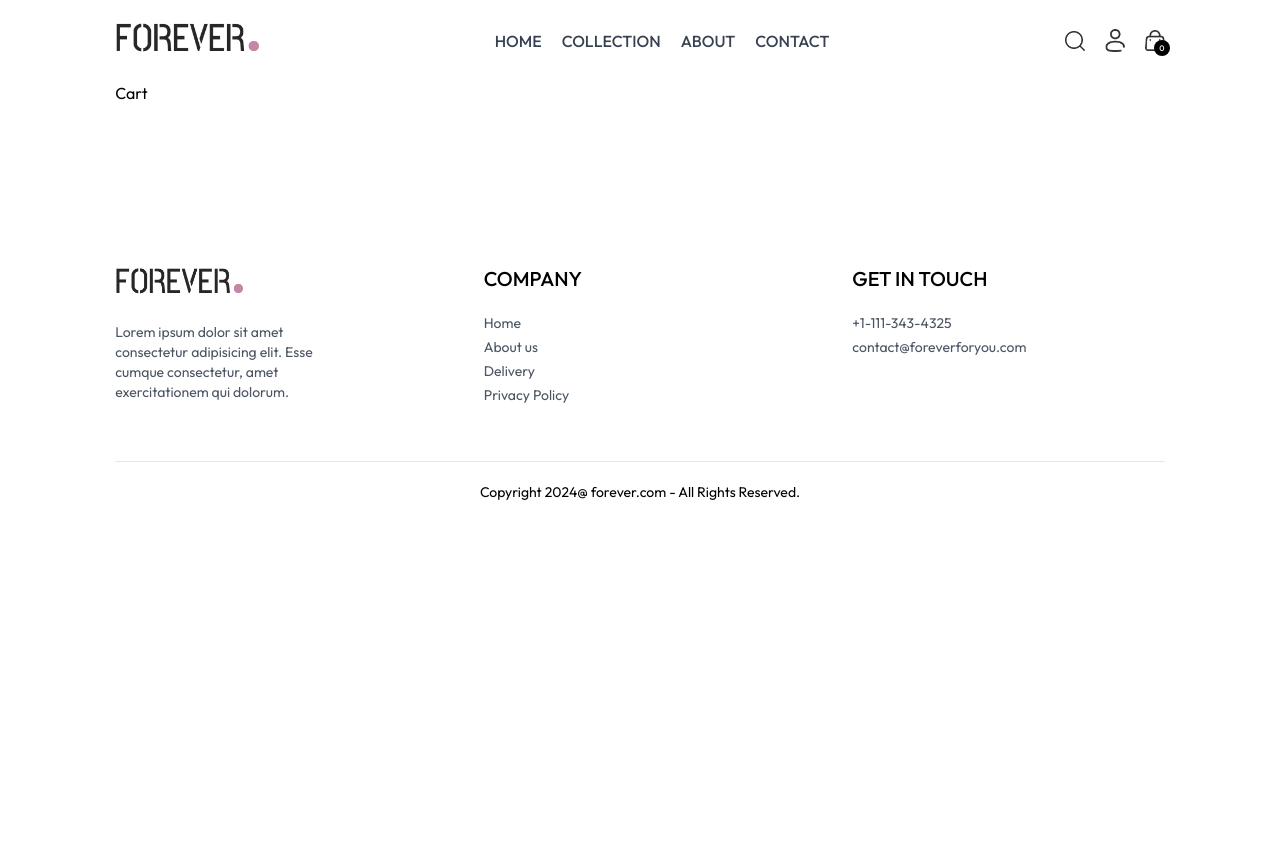
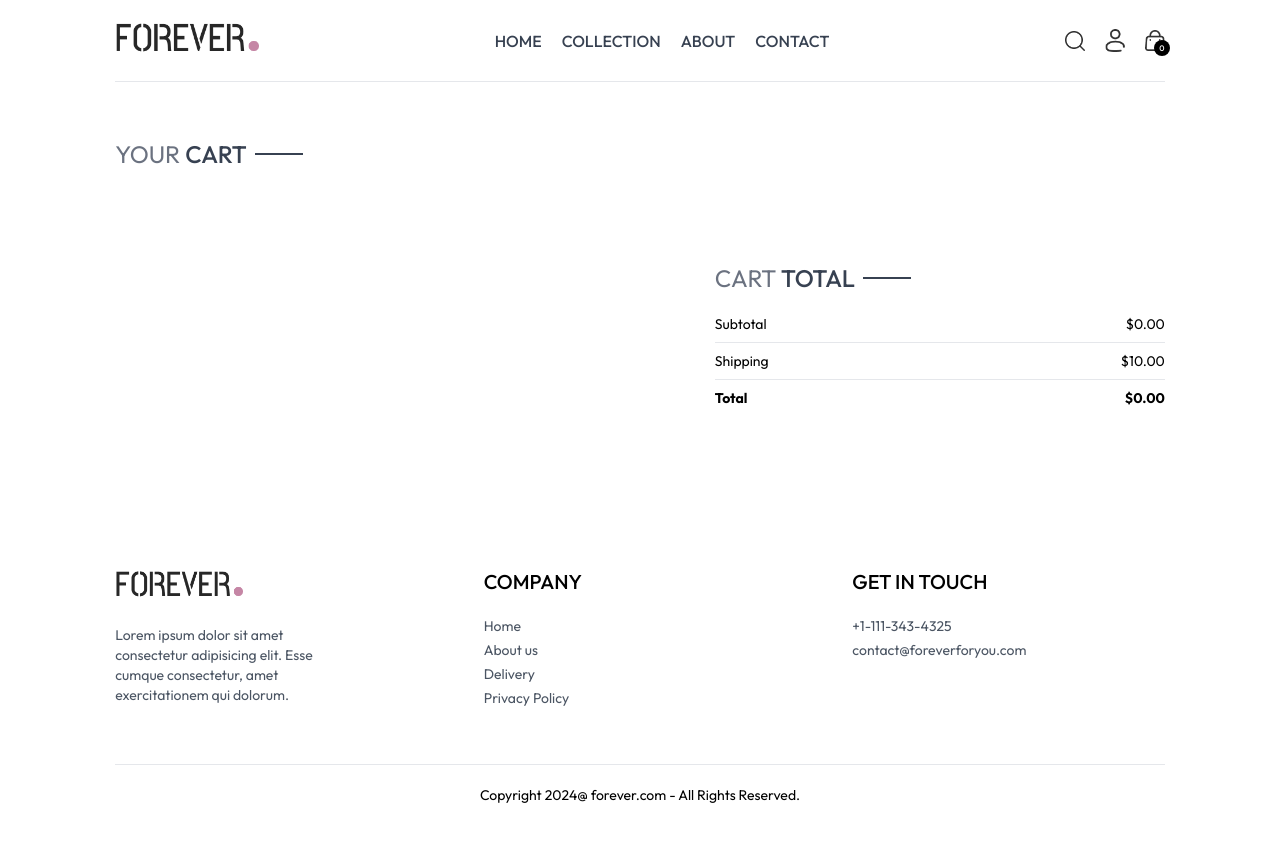
Before and after one commit to imran-assad/ecommerceWebProject2, a React (Vite) app: page /cart in a window 1280 px wide. Shown: the top 842 px of the page. Before the commit the page ends 800 px from the top, so only its background shows below. Built offline with nearby package versions, Linux system fonts and the light colour scheme.

Commit message:
cart component completed

```diff
--- a/src/App.jsx
+++ b/src/App.jsx
@@ -6,7 +6,7 @@
 import { About } from "./pages/About";
 import { Contact } from "./pages/Contact";
 import { Product } from "./pages/Product";
-import { Cart } from "./pages/Cart";
+import Cart from "./pages/Cart";
 import { Login } from "./pages/Login";
 import { PlaceOrder } from "./pages/PlaceOrder";
 import { Orders } from "./pages/Orders";
--- /dev/null
+++ b/src/components/CartTotal.jsx
@@ -0,0 +1,44 @@
+import React, { useContext } from "react";
+import { ShopContext } from "../context/ShopContext";
+import Title from "./Title";
+
+const CartTotal = () => {
+  const { currency, delivery_fee, getCartAmount } = useContext(ShopContext);
+  return (
+    <>
+      <div className="w-full">
+        <div className="text-2xl">
+          <Title text1={"CART"} text2={"TOTAL"} />
+
+          <div className="flex flex-col gap-2 mt-2 text-sm">
+            <div className="flex justify-between">
+              <p>Subtotal</p>
+              <p>
+                {currency}
+                {getCartAmount()}.00
+              </p>
+            </div>
+            <hr />
+            <div className="flex justify-between">
+              <p>Shipping </p>
+              <p>
+                {currency}
+                {delivery_fee}.00
+              </p>
+            </div>
+            <hr />
+            <div className="flex justify-between">
+              <b>Total</b>
+              <b>
+                {currency}
+                {getCartAmount() === 0 ? 0 : getCartAmount() + delivery_fee}.00
+              </b>
+            </div>
+          </div>
+        </div>
+      </div>
+    </>
+  );
+};
+
+export default CartTotal;
--- a/src/context/ShopContext.jsx
+++ b/src/context/ShopContext.jsx
@@ -44,6 +44,31 @@
     }
     return totalCount;
   };
+  const updateQuantity = async (itemId, size, quantity) => {
+    let cartData = structuredClone(cartItems);
+    cartData[itemId][size] = quantity;
+    setCartItems(cartData);
+  };
+
+  const getCartAmount = () => {
+    // Added parentheses for function definition
+    let totalAmount = 0;
+    for (const items in cartItems) {
+      let itemInfo = products.find((product) => product._id === items);
+      for (const item in cartItems[items]) {
+        try {
+          if (cartItems[items][item] > 0) {
+            // Fixed missing closing parenthesis
+            totalAmount += itemInfo.price * cartItems[items][item];
+          }
+        } catch (error) {
+          // Added catch block parameter
+          // Handle error if needed
+        }
+      }
+    }
+    return totalAmount;
+  };
 
   const value = {
     products,
@@ -56,10 +81,12 @@
     cartItems,
     addToCart,
     getCartCount,
+    updateQuantity,
+    getCartAmount,
   };
 
   useEffect(() => {
-    console.log(cartItems);
+    // console.log(cartItems);
   }, [cartItems]);
 
   return (
--- a/src/pages/Cart.jsx
+++ b/src/pages/Cart.jsx
@@ -1,5 +1,97 @@
-import React from "react";
+import React, { useContext, useEffect, useState } from "react";
+import { ShopContext } from "../context/ShopContext";
+import Title from "../components/Title";
+import { assets } from "../assets/frontend_assets/assets";
+import CartTotal from "../components/CartTotal";
+const Cart = () => {
+  const { products, currency, cartItems, updateQuantity } =
+    useContext(ShopContext);
 
-export const Cart = () => {
-  return <div>Cart</div>;
+  const [cartData, setCartData] = useState([]);
+
+  useEffect(() => {
+    const tempData = [];
+    for (const items in cartItems) {
+      for (const item in cartItems[items]) {
+        if (cartItems[items][item] > 0) {
+          tempData.push({
+            _id: items,
+            size: item,
+            quantity: cartItems[items][item],
+          });
+        }
+      }
+    }
+    setCartData(tempData);
+  }, [cartItems]);
+
+  return (
+    <>
+      <div className="border-t pt-14">
+        <div className="text-2xl mb-3">
+          <Title text1={"YOUR"} text2={"CART"} />
+        </div>
+
+        {/* Products entry */}
+        <div>
+          {cartData.map((item, index) => {
+            const productData = products.find(
+              (product) => product._id === item._id
+            );
+            return (
+              <div
+                key={index}
+                className="py-4 border-t border-b text-gray-700 grid grid-cols-[4fr_0.5fr_0.5fr] sm:grid-cols[4fr_2fr_0.5fr] items-center gap-4"
+              >
+                <div className="flex items-start gap-6">
+                  <img className="w-16 sm:w-20" src={productData.image[0]} />
+                  <div>
+                    <p className="text-xs sm:text-lg font-medium">
+                      {productData.name}
+                    </p>
+                    <div className="flex items-center gap-5 mt-2">
+                      <p>
+                        {currency}
+                        {productData.price}
+                      </p>
+                      <p className="px-2 sm:px-3 sm:py-1 border bg-slate-50">
+                        {item.size}
+                      </p>
+                    </div>
+                  </div>
+                </div>
+                <input
+                  onChange={(e) =>
+                    e.target.value === "" || e.target.value === "0"
+                      ? null
+                      : updateQuantity(
+                          item._id,
+                          item.size,
+                          Number(e.target.value)
+                        )
+                  }
+                  className="border max-w-10 sm:max-w-20 px-1 sm:px-2 py-1"
+                  type="number"
+                  min={1}
+                  defaultValue={item.quantity}
+                />
+                <img
+                  onClick={() => updateQuantity(item._id, item.size, 0)}
+                  className="w-4 mr-4 sm:w-5 cusrsor-pointer"
+                  src={assets.bin_icon}
+                />
+              </div>
+            );
+          })}
+        </div>
+        <div className="flex justify-end my-20">
+          <div className="w-full sm:w-[450px]">
+            <CartTotal />
+          </div>
+        </div>
+      </div>
+    </>
+  );
 };
+
+export default Cart;
```
